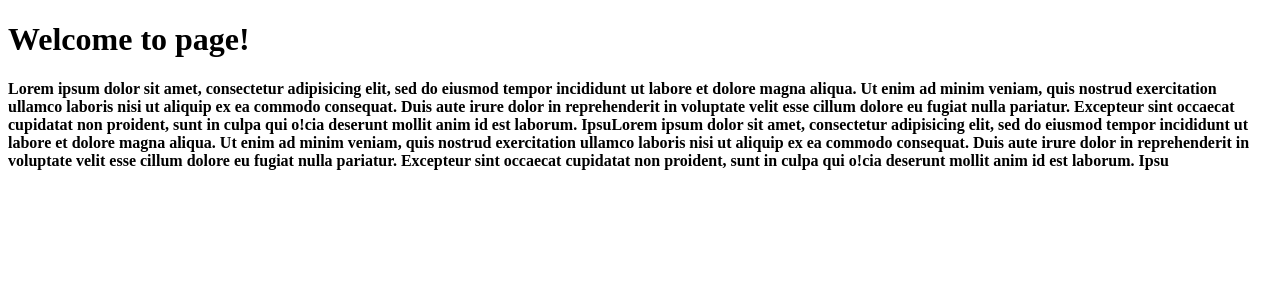
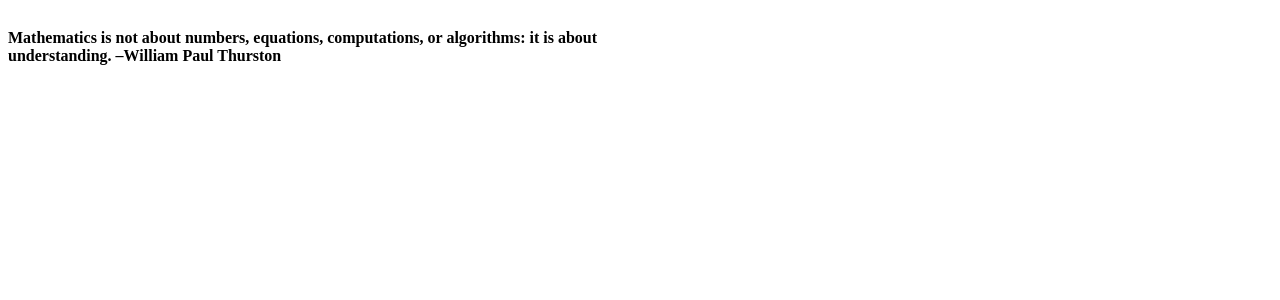
Before and after one commit to kcotrinam/calculator-react, a React (Create React App) app: page /quote in a window 1280 px wide. Shown: the top 300 px of the page. Built offline with nearby package versions, Linux system fonts and the light colour scheme.

Commit message:
Add Quote route

```diff
--- /dev/null
+++ b/src/components/quotes/QuoteComp.jsx
@@ -0,0 +1,9 @@
+import Quote from '../shared/Quote';
+
+const QUOTE = 'Mathematics is not about numbers, equations, computations, or algorithms: it is about understanding. –William Paul Thurston';
+
+const QuoteComp = () => (
+  <Quote quote={QUOTE} />
+);
+
+export default QuoteComp;
--- a/src/index.js
+++ b/src/index.js
@@ -1,11 +1,10 @@
 import React from 'react';
 import ReactDOM from 'react-dom';
-// import Navbar from './components/navbar/Navbar';
-import Home from './components/home/Home';
+import Routes from './routes/Routes';
 
 ReactDOM.render(
   <React.StrictMode>
-    <Home />
+    <Routes />
   </React.StrictMode>,
   document.getElementById('root'),
 );
--- a/src/routes/Routes.js
+++ b/src/routes/Routes.js
@@ -5,11 +5,15 @@ import {
   Route,
 } from 'react-router-dom';
 import App from '../components/App';
+import Home from '../components/home/Home';
+import QuoteComp from '../components/quotes/QuoteComp';
 
 const Routes = () => (
   <Router>
     <Switch>
-      <Route exact path="/" component={App} />
+      <Route exact path="/" component={Home} />
+      <Route exact path="/calculator" component={App} />
+      <Route exact path="/quote" component={QuoteComp} />
     </Switch>
   </Router>
 );
```
